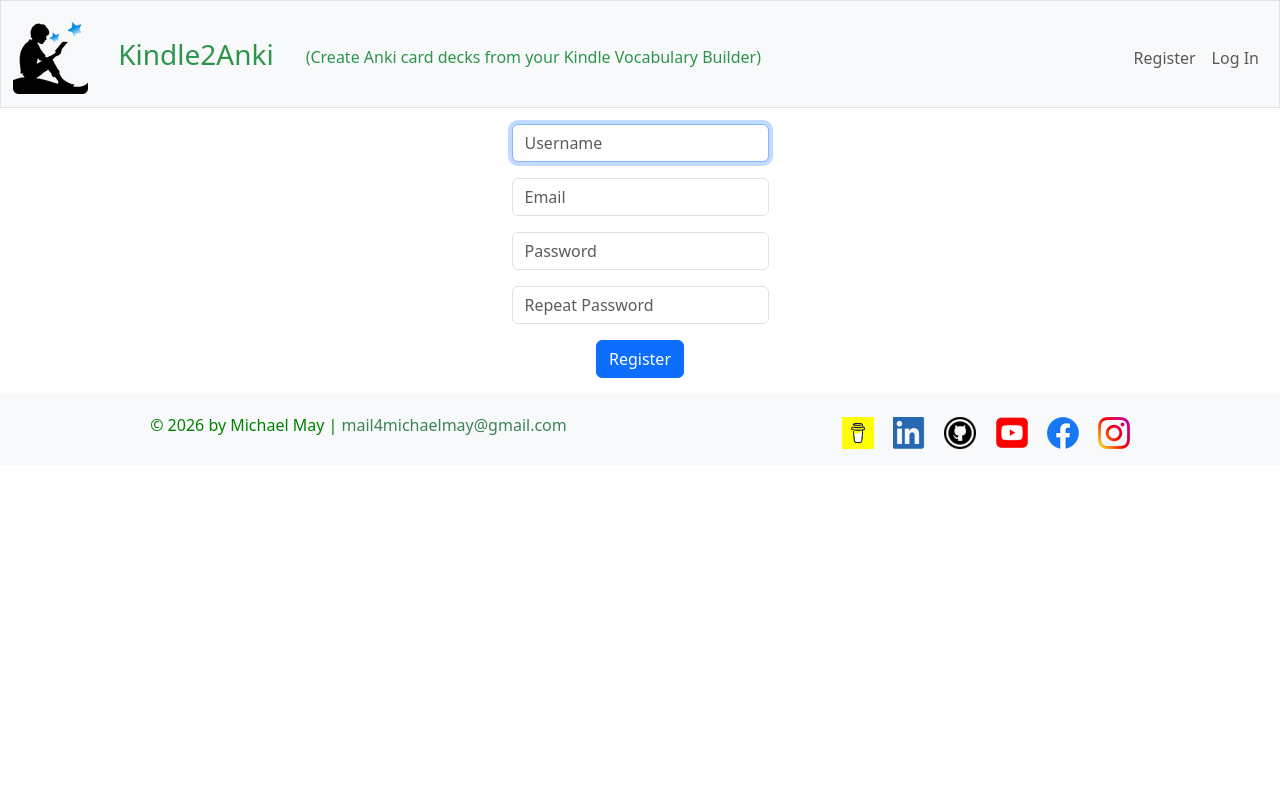
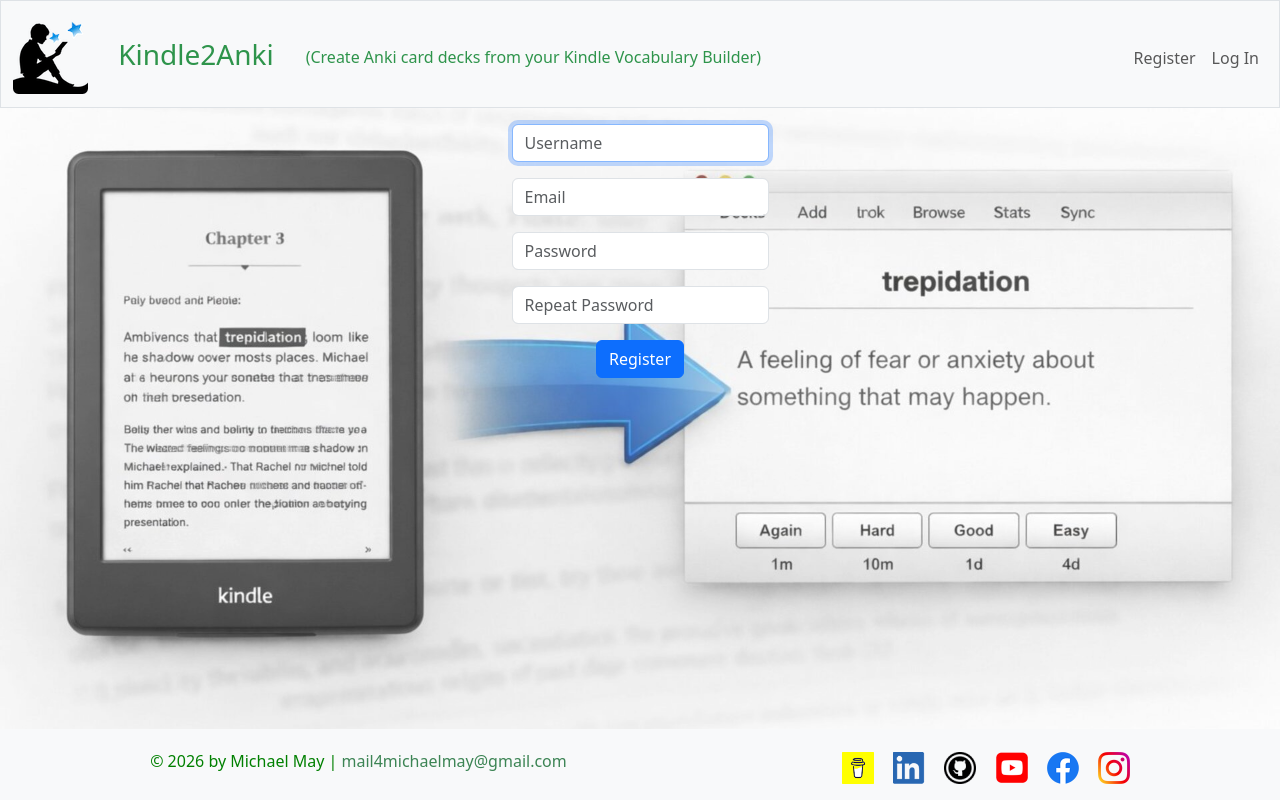
Before and after one commit to dadeux/kindle2anki-web, a Flask app: page /register in a window 1280 px wide. Run offline with Flask 3, Linux system fonts and the light colour scheme; parts of the project's set-up code (start-up, migrations or seed data) failed here and were passed over; some libraries are stand-ins or nearby versions.

Commit message:
added background images

```diff
--- a/static/css/styles.css
+++ b/static/css/styles.css
@@ -13,6 +13,44 @@ html,
 body {
     height: 100%;
 }
+
+.logged_out {
+    background: url(/static/images/bg_kindle2anki_1920.jpg) no-repeat;
+    background-size: cover;
+    display: flex;
+    flex-direction: column;
+    position: relative;
+}
+
+.logged_out::before {
+    content: '';
+    position: absolute;
+    top: 0;
+    left: 0;
+    width: 100%;
+    height: 100%;
+    /*background-color: rgba(0, 0, 0, 0.8); /* Black with 30% opacity */
+    background-color: rgba(255, 255, 255, 0.2); /* white with 30% opacity */
+    /* OR use white: rgba(255, 255, 255, 0.3) */
+    z-index: 1;
+}
+
+/* Ensure content stays above the overlay */
+.logged_out > * {
+    position: relative;
+    z-index: 2;
+}
+/* Make main content grow to push footer down */
+main.container {
+    flex: 1 0 auto; /* This makes main content take available space */
+}
+
+/* Footer styles - already has bg-light class */
+footer.footer {
+    flex-shrink: 0; /* Prevent footer from shrinking */
+    width: 100%;
+}
+
 
 /* Size for brand */
 nav .navbar-brand
--- a/templates/layout.html
+++ b/templates/layout.html
@@ -25,8 +25,11 @@
         <title>Kindle2Anki: {% block title %}{% endblock %}</title>
 
     </head>
-
+    {% if session['user_id'] %}
     <body>
+    {% else %}
+    <body class="logged_out">
+    {% endif %}
         <nav class="bg-light border navbar navbar-expand-md navbar-light">
             <div class="container-fluid">
                 <a class="navbar-brand" href="/"><span><img src="/static/images/kindle2anki_75.png" alt="Kindle2Anki Image"></span>
```
Also changed, not shown: static/images/imagetag.html (added, +8 -0 lines), templates/history.html (+4 -3 lines), templates/index.html (+4 -3 lines), static/images/bg_kindle2anki.jpg (added), static/images/bg_kindle2anki_1280.jpg (added), static/images/bg_kindle2anki_1280.webp (added), static/images/bg_kindle2anki_1920.jpg (added), static/images/bg_kindle2anki_1920.webp (added), static/images/bg_kindle2anki_400.jpg (added), static/images/bg_kindle2anki_400.webp (added), static/images/bg_kindle2anki_800.jpg (added), static/images/bg_kindle2anki_800.webp (added).
